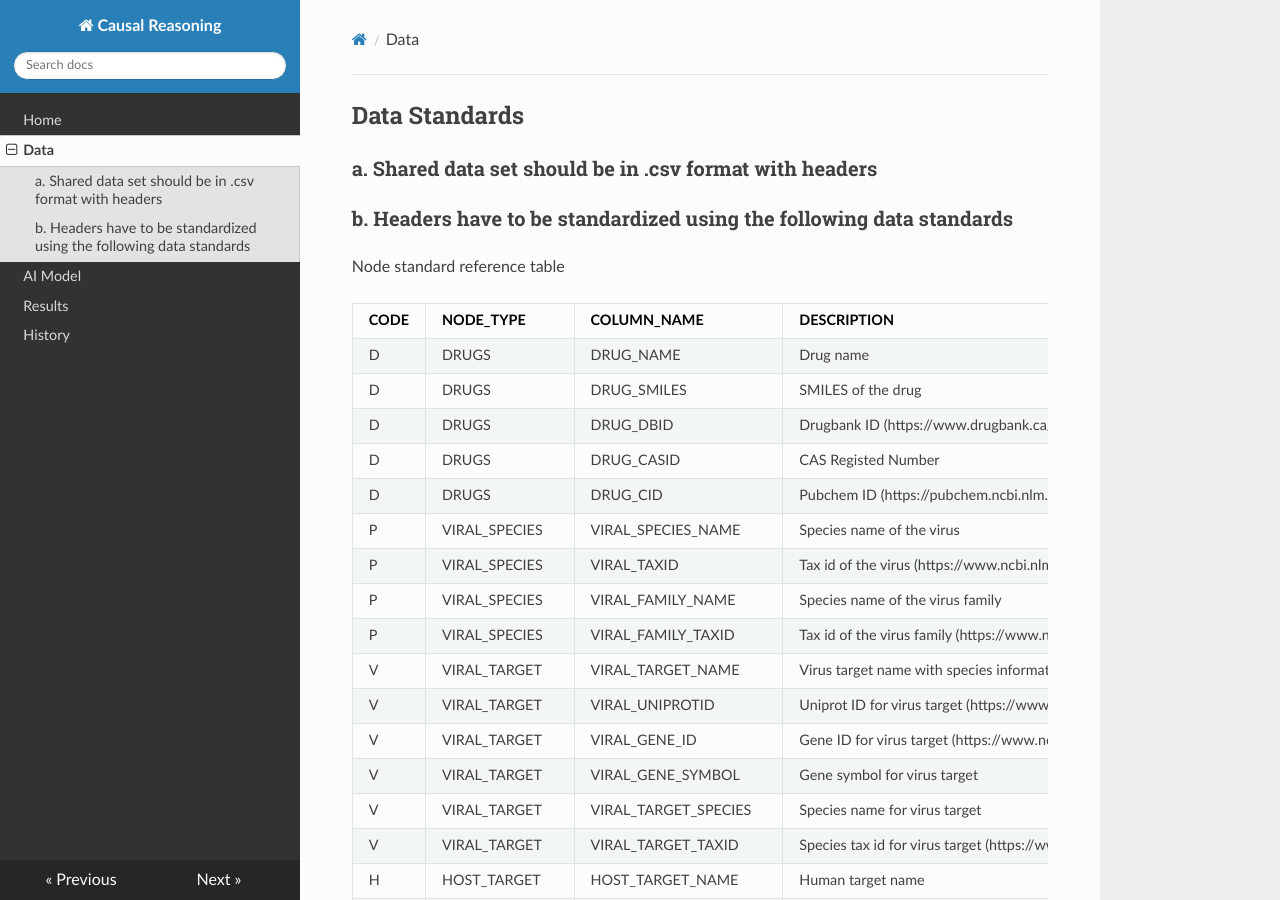
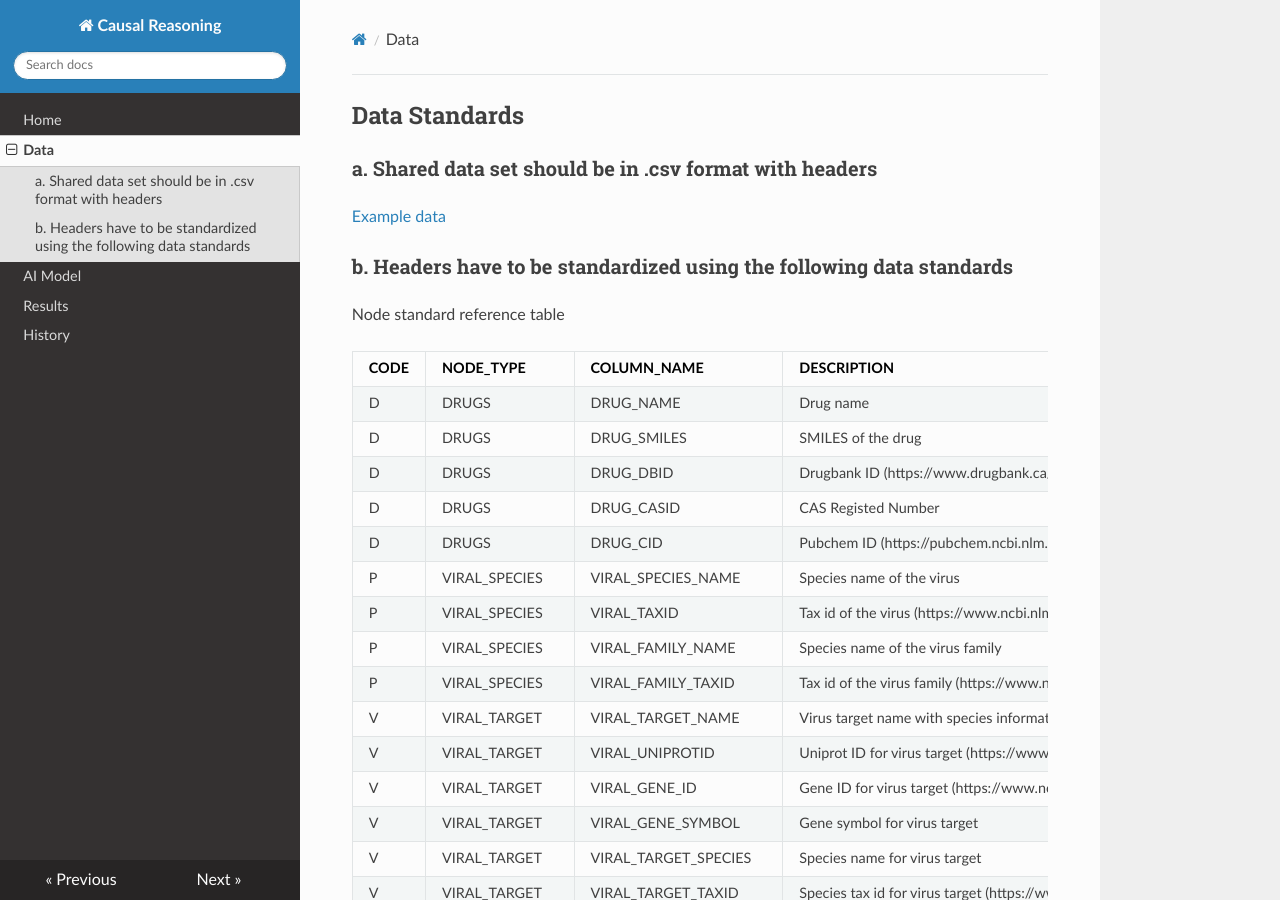
Before and after one commit to COVID-19-Causal-Reasoning/causal-reasoning, an MkDocs documentation site: the page built from docs/Data.md, in a window 1280 px wide and 900 px high. Built offline with MkDocs 1.6.1, drawn with Linux system fonts in a browser that asks for light colours; nearby versions of some CDN libraries.

Commit message:
standard update

```diff
--- a/docs/Data.md
+++ b/docs/Data.md
@@ -1,6 +1,7 @@
 ## Data Standards
 
 ### a. Shared data set should be in .csv format with headers
+[Example data](https://ghddiai.oss-cn-zhangjiakou.aliyuncs.com/file/data_example.csv)
 
 ### b. Headers have to be standardized using the following data standards
 
```
Also changed, not shown: other parts of docs/Data.md (+0 -2 lines).
